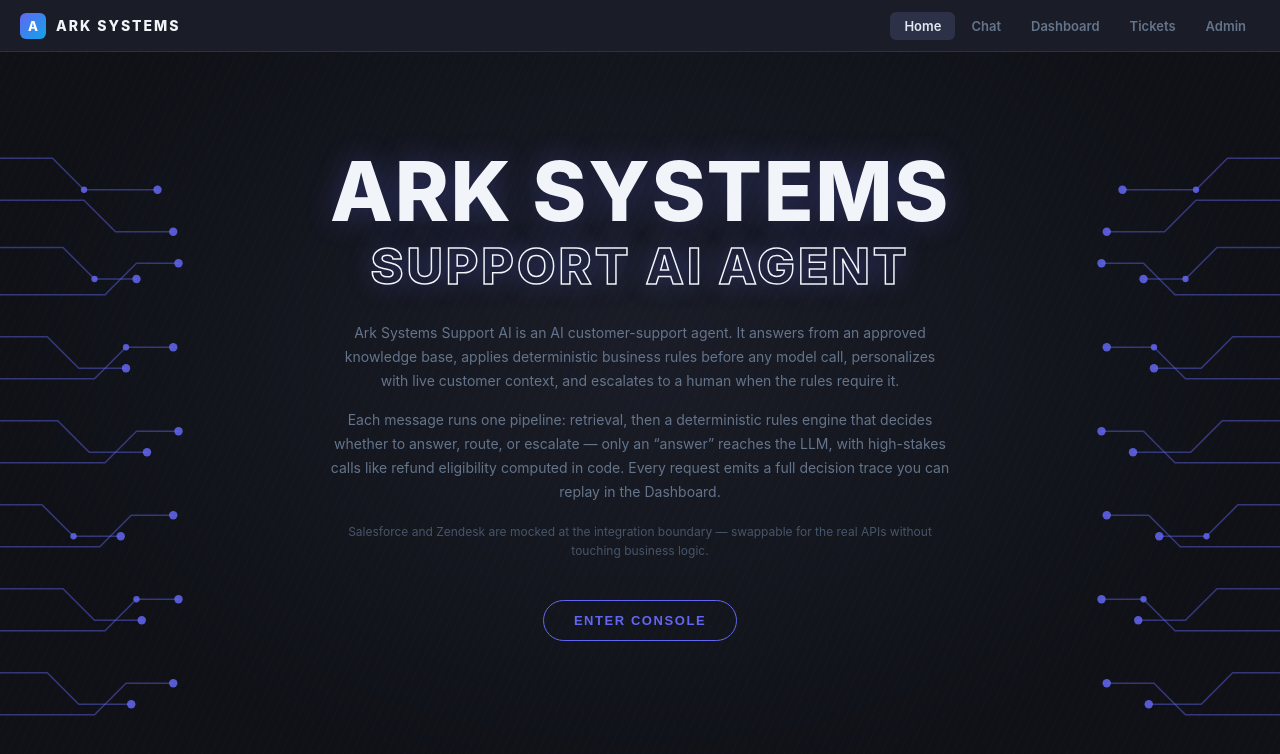
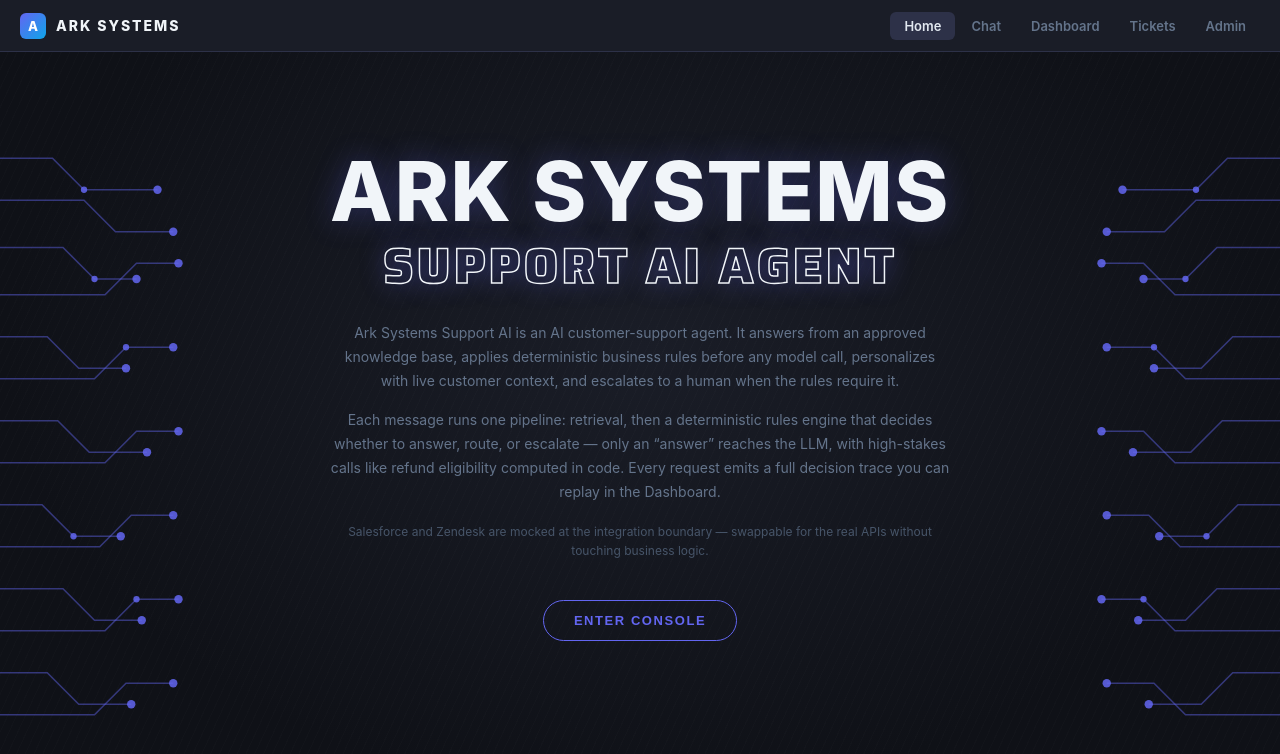
Before and after one commit to BenHampton/ai-support-agent, a React (Vite) app in the folder packages/ui/: page / in a window 1280 px wide. Shown: the top 754 px of the page. Built offline with nearby package versions, Linux system fonts and the light colour scheme.

Commit message:
fixed font style

```diff
--- a/packages/ui/index.html
+++ b/packages/ui/index.html
@@ -4,6 +4,12 @@
     <meta charset="UTF-8" />
     <meta name="viewport" content="width=device-width, initial-scale=1.0" />
     <title>Ark Systems Support AI</title>
+    <link rel="preconnect" href="https://fonts.googleapis.com" />
+    <link rel="preconnect" href="https://fonts.gstatic.com" crossorigin />
+    <link
+      href="https://fonts.googleapis.com/css2?family=Saira:wght@800&display=swap"
+      rel="stylesheet"
+    />
   </head>
   <body>
     <div id="root"></div>
--- a/packages/ui/src/components/Landing/Landing.module.css
+++ b/packages/ui/src/components/Landing/Landing.module.css
@@ -62,6 +62,7 @@
 }
 
 .outlineTitle {
+  font-family: 'Saira', sans-serif;
   font-size: clamp(26px, 4.4vw, 50px);
   font-weight: 800;
   letter-spacing: 0.06em;
```
